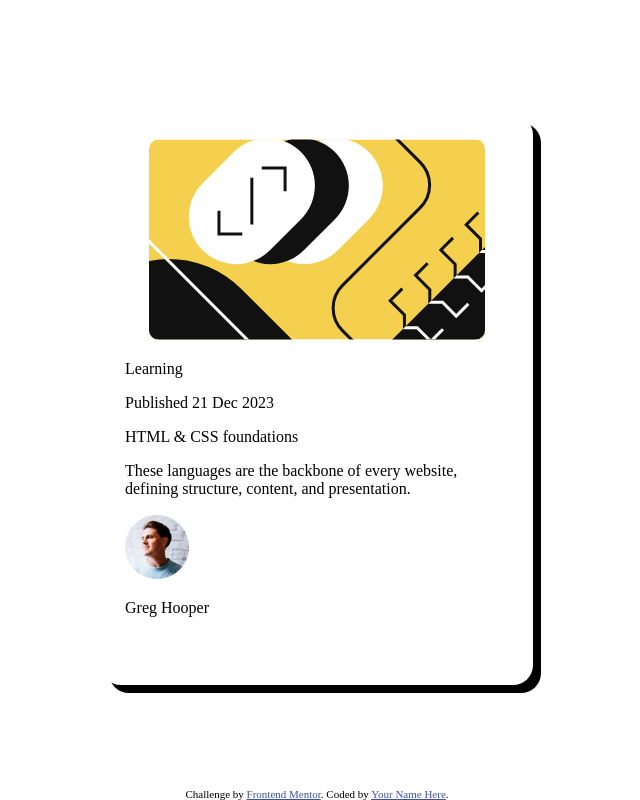
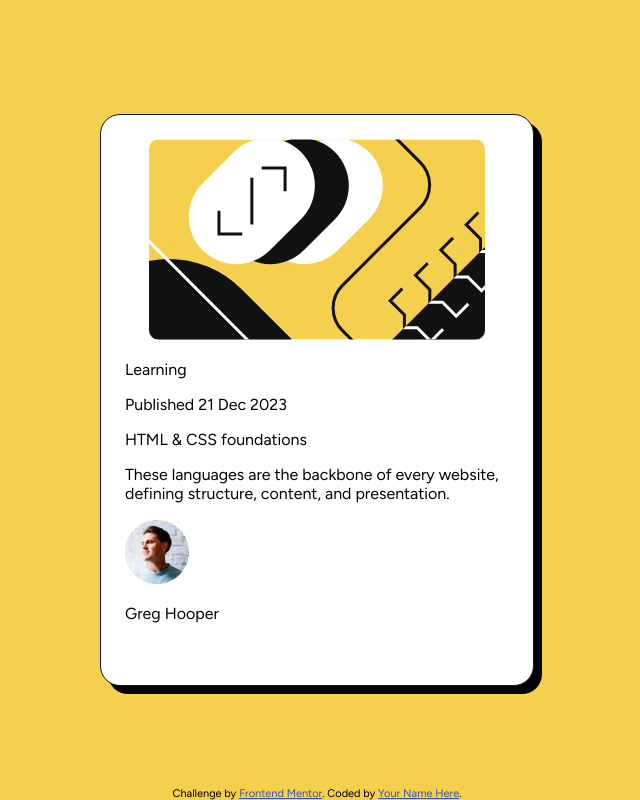
Before and after one commit to VH135/blog-preview-card, a plain HTML site: page index.html in a window 1280 px wide. Shown: the whole page, without its empty margins (323-963 px from the left). Drawn offline with Linux system fonts and the light colour scheme.

Commit message:
add font and color variables

```diff
--- a/styles.css
+++ b/styles.css
@@ -1,6 +1,20 @@
+@import url('https://fonts.googleapis.com/css2?family=Figtree:ital,wght@0,300..900;1,300..900&display=swap');
+
+:root {
+    --black: #111;
+    --pure-white: #fff;
+    --yellow: #f4d04e;
+    --grey: #7f7f7f;
+    --font-family: "Figtree", sans-serif;
+}
+
+body {
+    font-family: var(--font-family);
+    background-color: var(--yellow);
+}
+
 .container {
     max-width: 1440px;
-    background: var(--yellow);
     margin: auto;
 }
 
```
